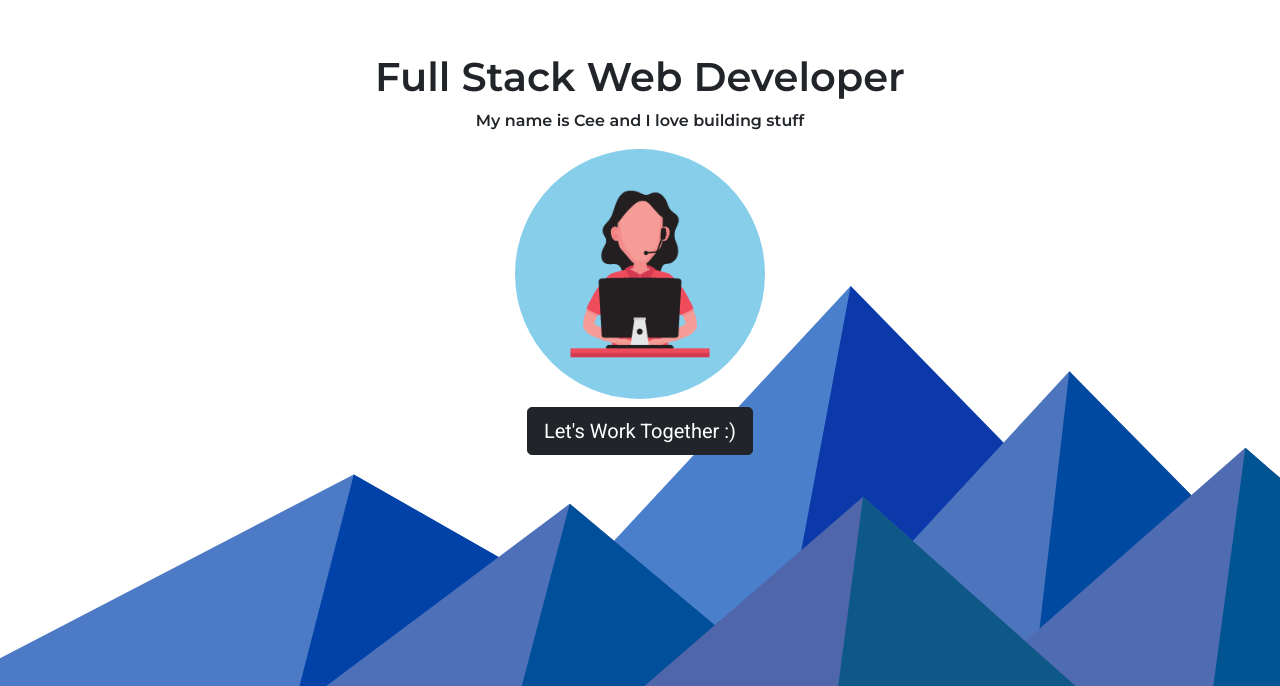
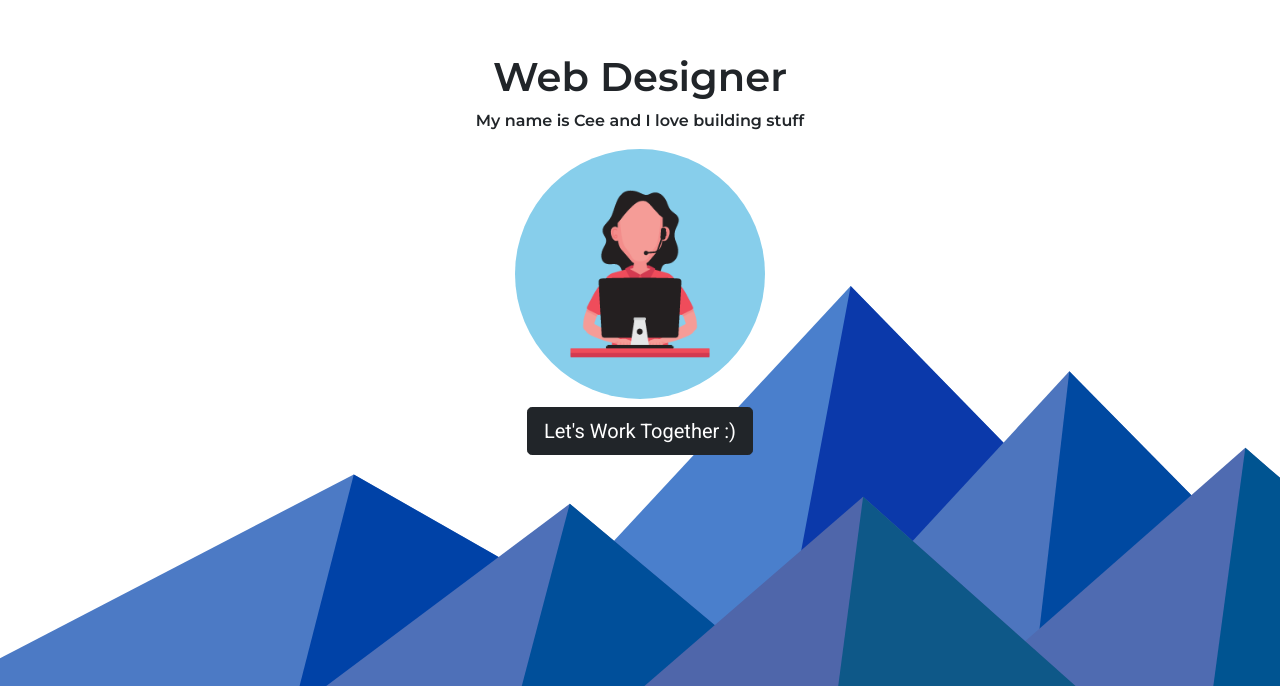
Before and after one commit to cherished07/fcb-portfolio, a plain HTML site: page index.html in a window 1280 px wide. Shown: the part 114-800 px from the top of the page. Drawn offline with nearby package versions, Linux system fonts and the light colour scheme.

Commit message:
Update index.html

```diff
--- a/index.html
+++ b/index.html
@@ -3,7 +3,7 @@
 <head>
 	<meta charset="utf-8">
 	<meta name="viewport" content="width=device-width, initial-scale=1">
-	<title>Cherished Alegroso | Web Developer Portfolio</title>
+	<title>Cherished Alegroso | Web Designer Portfolio</title>
 
 	<!-- CSS Link -->
 	<link rel="stylesheet" type="text/css" href="./style.css">
@@ -20,12 +20,7 @@
 
      <div class="container-fluid mt-5">
      	<section class="text-center" id="landing">
-     		<h1 >Full Stack Web Developer</h1>
-     		<!-- <h2>Full Stack Web Developer</h2>
-     		<h3>Full Stack Web Developer</h3>
-     		<h4>Full Stack Web Developer</h4>
-     		<h5>Full Stack Web Developer</h5>
-     		<h6>Full Stack Web Developer</h6> -->
+     		<h1 >Web Designer</h1>
      		<p >My name is Cee and I love building stuff</p>
      		<!-- self-closing tag -->
      		<img src="./images/me.png" class="img-fluid mb-2" id="profile">
```
